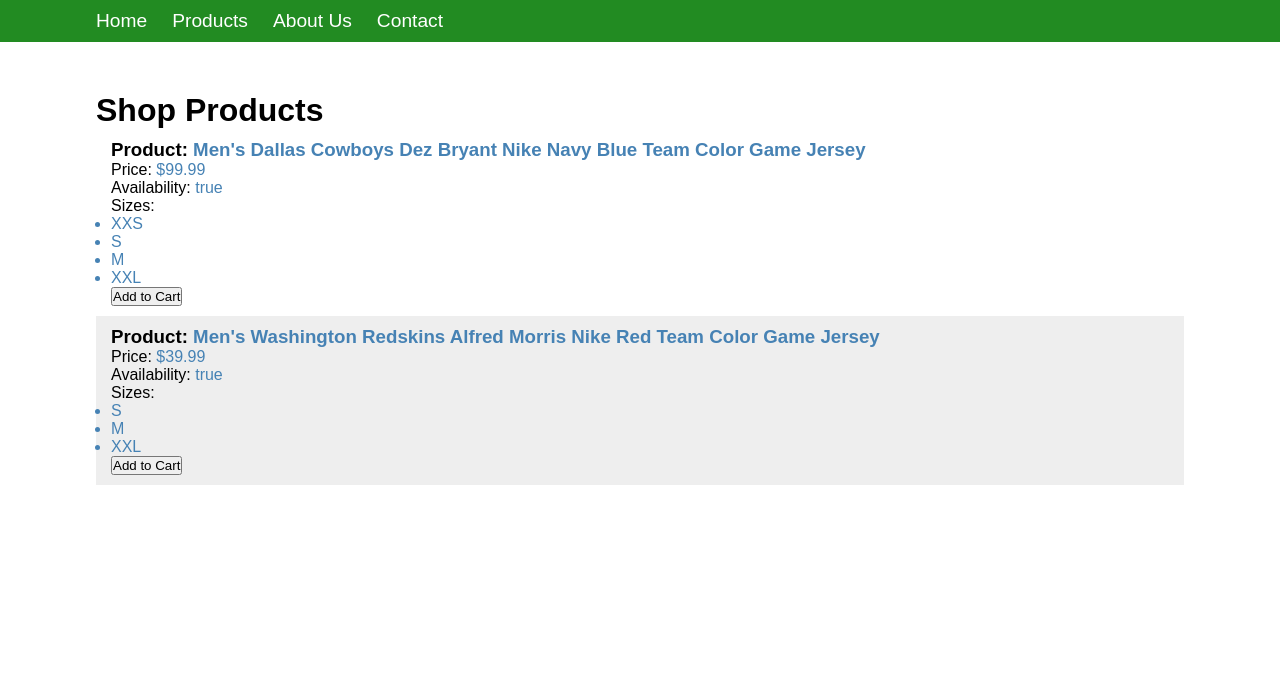
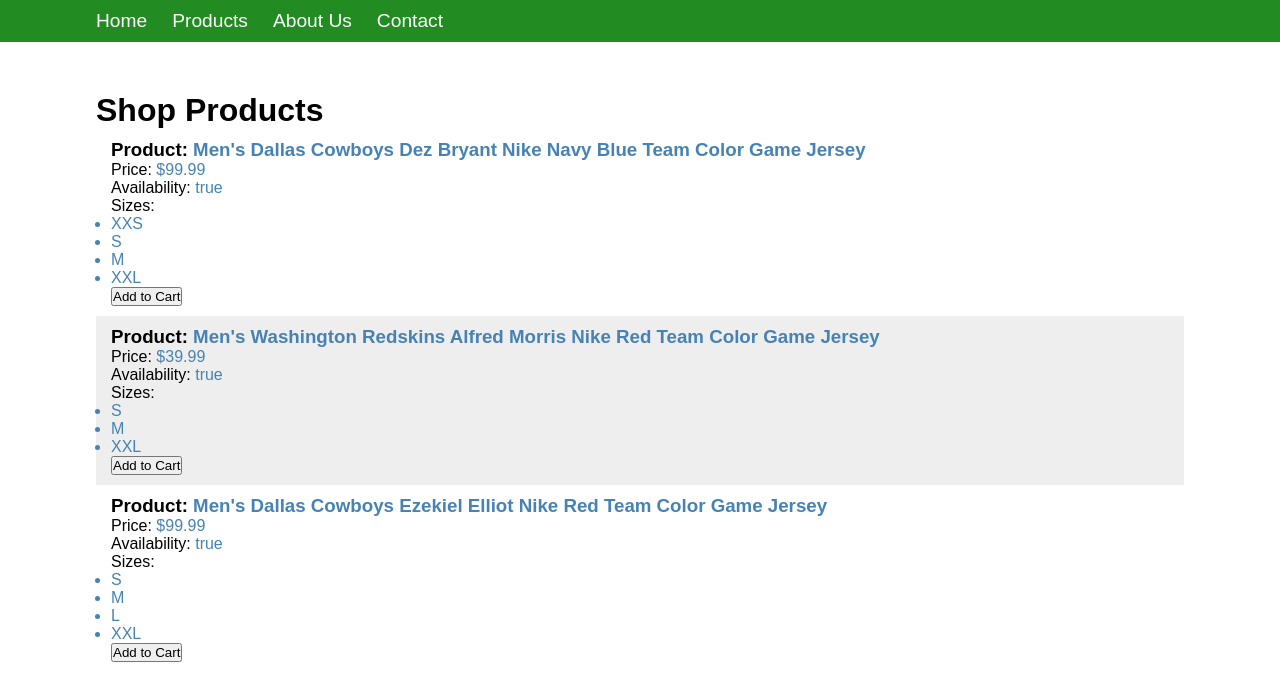
Before and after one commit to samiam151/ng2-store, an Angular app: page / in a window 1280 px wide. Shown: the top 700 px of the page. Built offline with nearby package versions, Linux system fonts and the light colour scheme.

Commit message:
Changing data

```diff
--- a/src/app/products/products-thumbnail.component.ts
+++ b/src/app/products/products-thumbnail.component.ts
@@ -7,7 +7,7 @@
 })
 
 export class ProductThumbnailCompnonent {
-    @Input() product: any
+    @Input() product: any // data passed from the product-template
     @Output() productClick = new EventEmitter()
 
     addToCart() {
--- a/src/app/products/products.component.ts
+++ b/src/app/products/products.component.ts
@@ -10,7 +10,8 @@
 export class ProductsComponent {
   products = [
     new Product(1, "Men's Dallas Cowboys Dez Bryant Nike Navy Blue Team Color Game Jersey", true, 99.99, "Navy", ["XXS", "S", "M", "XXL"]),
-    new Product(2, "Men's Washington Redskins Alfred Morris Nike Red Team Color Game Jersey", true, 39.99, "Navy", ["S", "M", "XXL"])
+    new Product(2, "Men's Washington Redskins Alfred Morris Nike Red Team Color Game Jersey", true, 39.99, "Crimson", ["S", "M", "XXL"]),
+    new Product(3, "Men's Dallas Cowboys Ezekiel Elliot Nike Red Team Color Game Jersey", true, 99.99, "Navy", ["S", "M", "L", "XXL"])
   ]
 
   handleProductClicked(data){
```
Also changed, not shown: src/app/products/products.component.html (line endings or trailing spaces).
